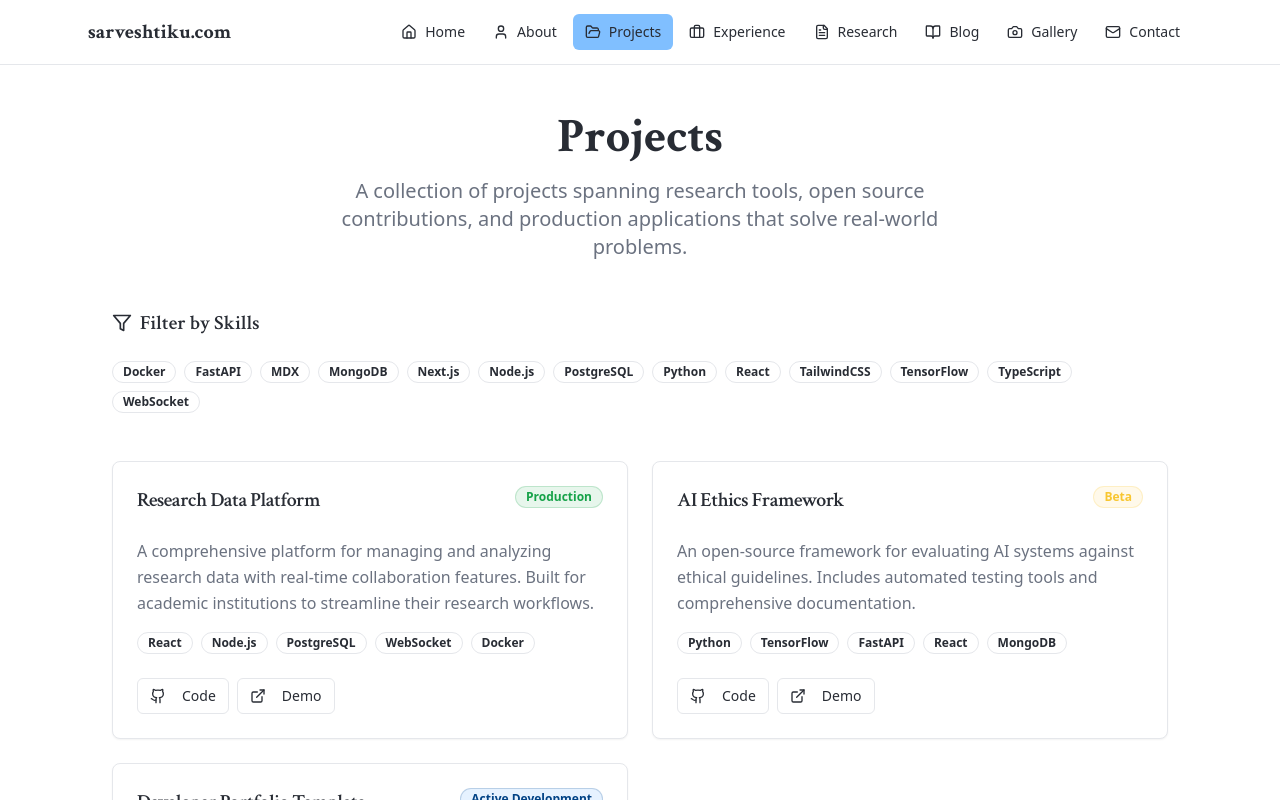
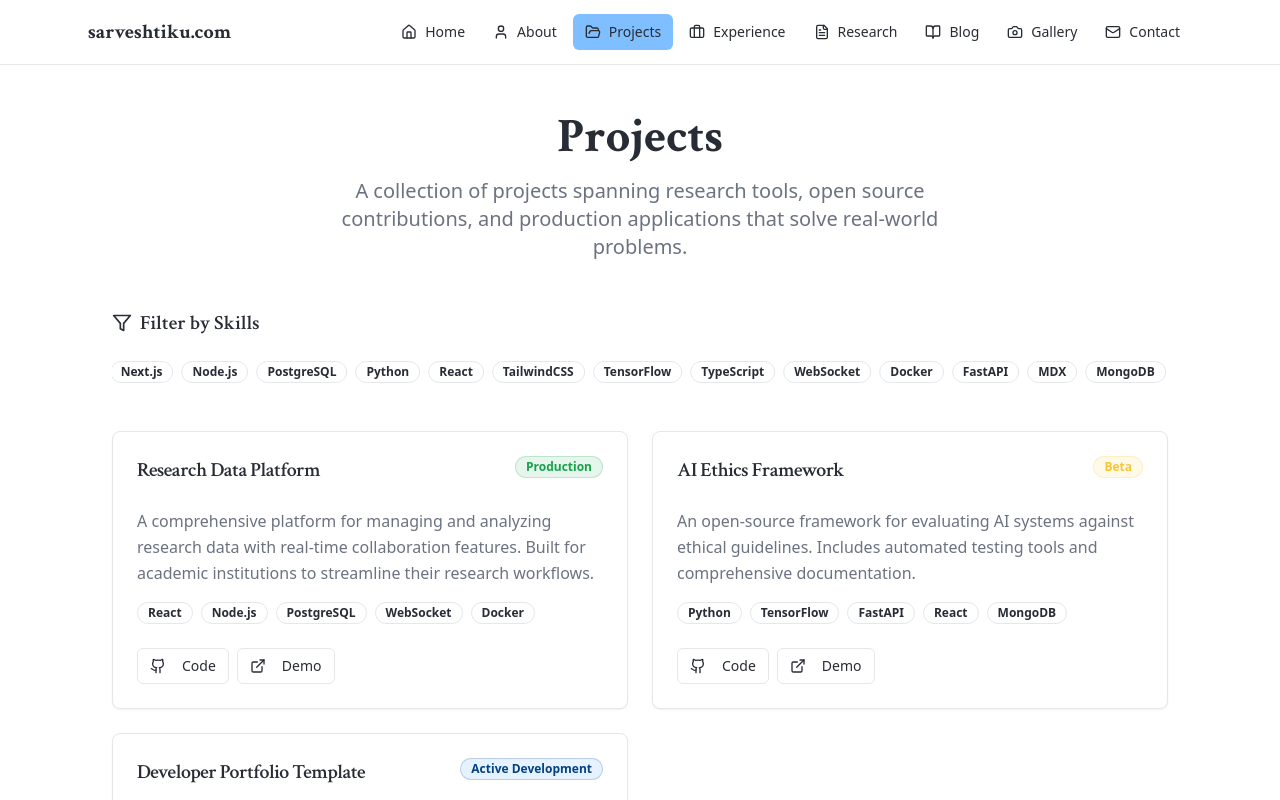
Before and after one commit to sarveshtiku/Personal-Portfolio-2025, a React (Vite) app: page /projects in a window 1280 px wide. Shown: the top 800 px of the page. Built offline with nearby package versions, Linux system fonts and the light colour scheme.

Commit message:
Implement skill filter animation
Add a left-to-right animation to the skill filter options on the projects page. The animation should pause on hover, allowing the user to select and filter by skills.

```diff
--- a/src/pages/Projects.tsx
+++ b/src/pages/Projects.tsx
@@ -126,12 +126,14 @@ export default function Projects() {
           )}
         </div>
 
-        <div className="flex flex-wrap gap-2">
+        <div className="relative overflow-hidden">
+          <div className="animate-marquee hover:[animation-play-state:paused] flex gap-2 w-max">
+            {/* First set of skills */}
             {allSkills.map((skill) => (
               <Badge
                 key={skill}
                 variant={selectedSkills.includes(skill) ? "default" : "outline"}
-              className={`cursor-pointer transition-all duration-200 hover:scale-105 ${
+                className={`cursor-pointer transition-all duration-200 hover:scale-105 whitespace-nowrap ${
                   selectedSkills.includes(skill)
                     ? "bg-primary text-primary-foreground hover:bg-primary/90"
                     : "hover:bg-accent"
@@ -141,6 +143,22 @@ export default function Projects() {
                 {skill}
               </Badge>
             ))}
+            {/* Duplicate set for seamless loop */}
+            {allSkills.map((skill) => (
+              <Badge
+                key={`${skill}-duplicate`}
+                variant={selectedSkills.includes(skill) ? "default" : "outline"}
+                className={`cursor-pointer transition-all duration-200 hover:scale-105 whitespace-nowrap ${
+                  selectedSkills.includes(skill)
+                    ? "bg-primary text-primary-foreground hover:bg-primary/90"
+                    : "hover:bg-accent"
+                }`}
+                onClick={() => toggleSkill(skill)}
+              >
+                {skill}
+              </Badge>
+            ))}
+          </div>
         </div>
       </section>
 
--- a/tailwind.config.ts
+++ b/tailwind.config.ts
@@ -125,13 +125,22 @@ export default {
 					'100%': {
 						transform: 'translateX(0)'
 					}
+				},
+				'marquee': {
+					'0%': {
+						transform: 'translateX(0)'
+					},
+					'100%': {
+						transform: 'translateX(-50%)'
+					}
 				}
 			},
 			animation: {
 				'accordion-down': 'accordion-down 0.2s ease-out',
 				'accordion-up': 'accordion-up 0.2s ease-out',
 				'scroll-left': 'scroll-left 30s linear infinite',
-				'scroll-right': 'scroll-right 25s linear infinite'
+				'scroll-right': 'scroll-right 25s linear infinite',
+				'marquee': 'marquee 20s linear infinite'
 			}
 		}
 	},
```
Lines whose indentation alone changed are shown as unchanged.
